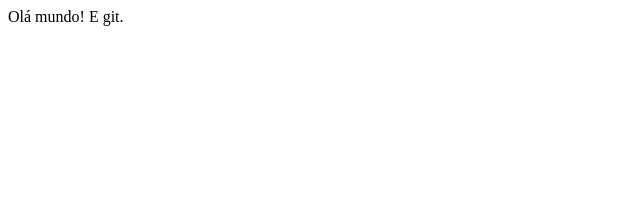
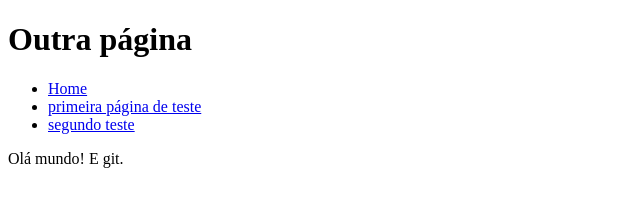
Before and after one commit to ufjf-dcc121/dcc121-2023-1-atv1-gabhrielv, a plain HTML site: page outra.html in a window 1280 px wide. Shown: the whole page, without its empty margins (0-640 px from the left). Drawn offline with Linux system fonts and the light colour scheme.

Commit message:
add navegação em todas as páginas

```diff
--- a/outra.html
+++ b/outra.html
@@ -6,7 +6,18 @@
     <meta name="viewport" content="width=device-width, initial-scale=1.0">
     <title>Document</title>
 </head>
+
 <body>
+    <header>
+        <h1>Outra página</h1>
+        <nav>
+            <ul>
+                <li><a href="index.html">Home</a></li>
+                <li><a href = "listas.html">primeira página de teste</a></li>
+                <li><a href="outra.html">segundo teste</a></li>
+            </ul>
+        </nav>
+    </header>
     Olá mundo! E git.
 </body>
 </html>
```
Also changed, not shown: index.html (+13 -5 lines), listas.html (+7 -0 lines).
